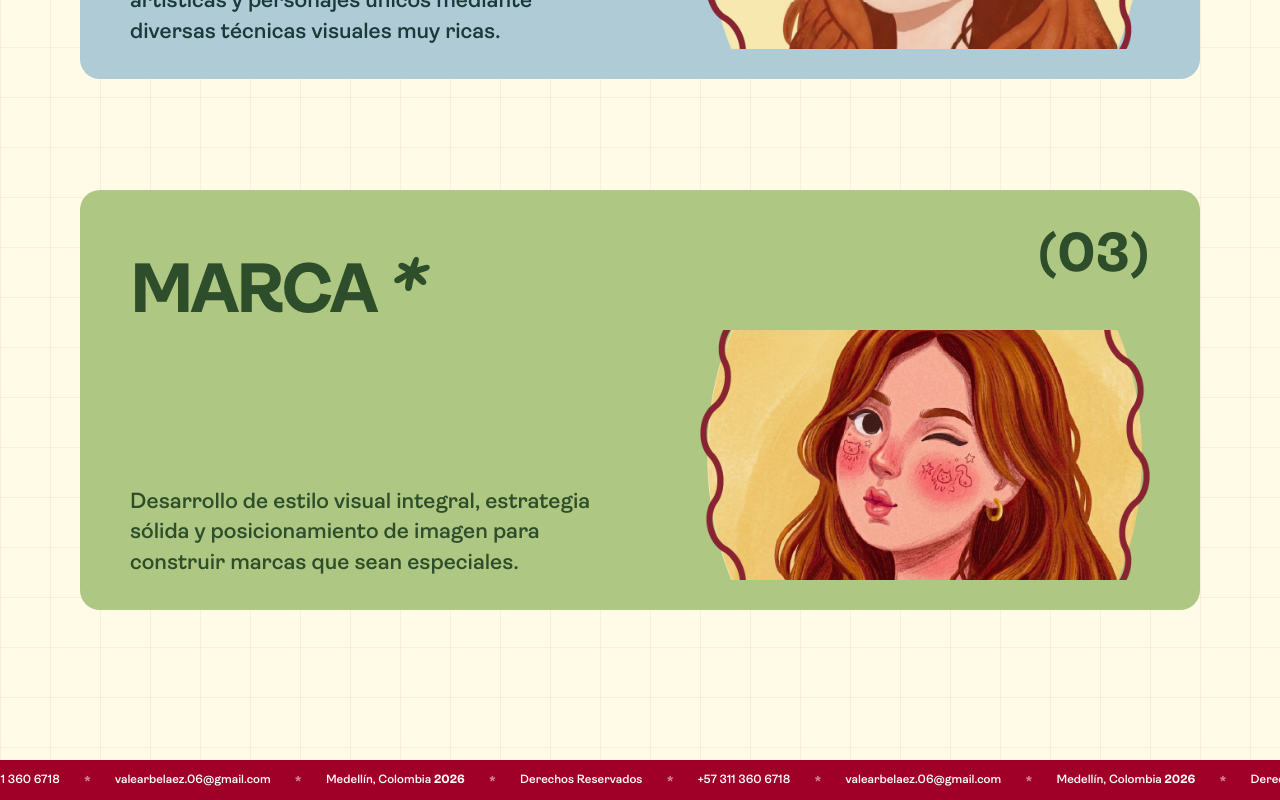
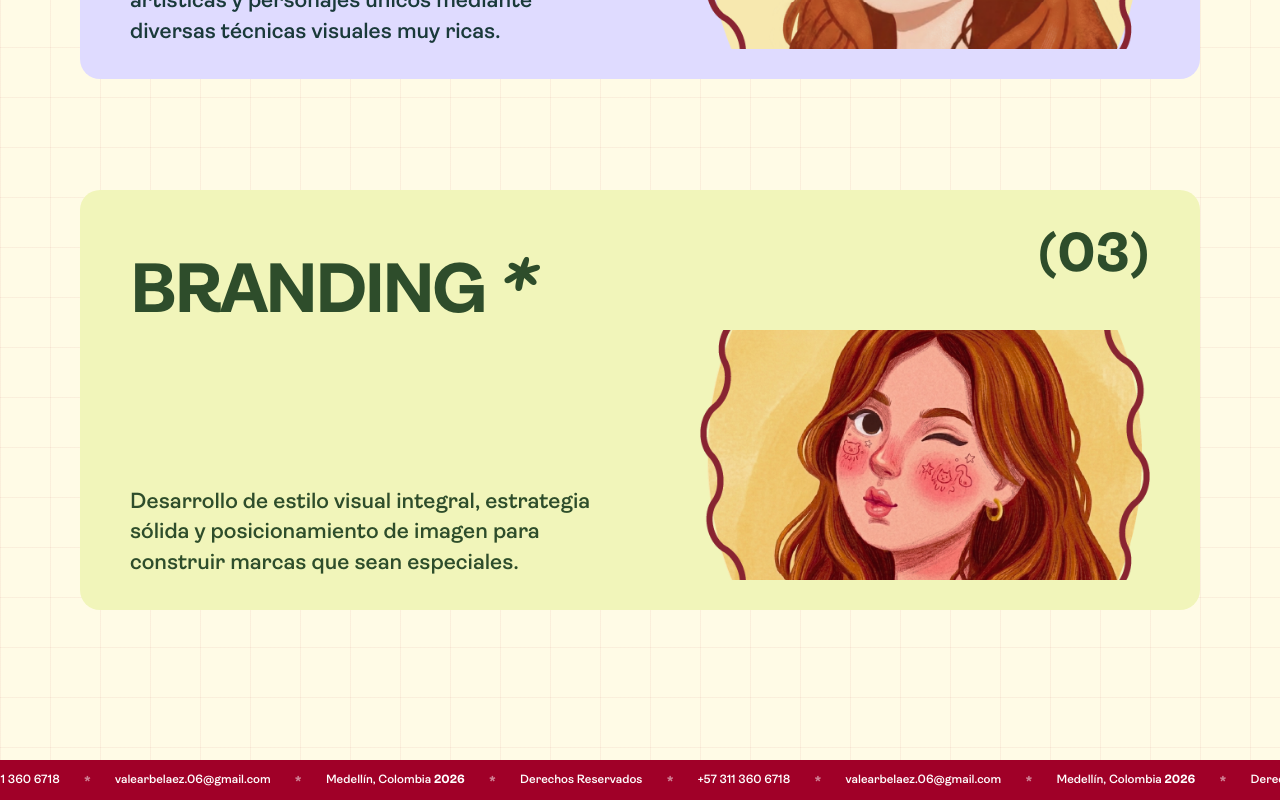
Before and after one commit to valenarb8/Portafolio, a React (Vite) app: page / in a window 1280 px wide. Shown: the part 1868-2668 px from the top of the page. Built offline with nearby package versions, Linux system fonts and the light colour scheme.

Commit message:
cambios a los colores

```diff
--- a/src/components/HomePage.tsx
+++ b/src/components/HomePage.tsx
@@ -44,7 +44,7 @@ const HomePage: React.FC<HomePageProps> = ({ onNavigateToProjects, onHideNav })
       number: '(01)',
       desc: 'Diseño de piezas gráficas y exploración visual estructurada para crear publicaciones con una identidad muy auténtica.',
       image: profilePic,
-      bgColor: '#FFB8D1', // Pastel Pink
+      bgColor: '#FFD0DF', // New Pastel Pink
       textColor: '#8B002B' // Dark Red
     },
     {
@@ -53,16 +53,16 @@ const HomePage: React.FC<HomePageProps> = ({ onNavigateToProjects, onHideNav })
       number: '(02)',
       desc: 'Creación de imágenes envolventes, piezas artísticas y personajes únicos mediante diversas técnicas visuales muy ricas.',
       image: valen1,
-      bgColor: '#AECBD6', // Pastel Blue
+      bgColor: '#DFDBFF', // New Pastel Blue/Purple
       textColor: '#1A3A3A' // Dark Teal
     },
     {
-      id: 'MARCA',
-      title: 'Marca',
+      id: 'BRANDING',
+      title: 'Branding',
       number: '(03)',
       desc: 'Desarrollo de estilo visual integral, estrategia sólida y posicionamiento de imagen para construir marcas que sean especiales.',
       image: valen2,
-      bgColor: '#AEC782', // Pastel Green
+      bgColor: '#F1F5BA', // New Pastel Yellow/Green
       textColor: '#2E4D2B' // Dark Green
     }
   ];
--- a/src/components/ProjectsPage.tsx
+++ b/src/components/ProjectsPage.tsx
@@ -13,9 +13,9 @@ const ProjectsPage: React.FC<ProjectsPageProps> = ({ category, onProjectClick, o
 
   // Category specific colors matching the previous design
   const categoryColors: Record<string, string> = {
-    'EDITORIAL': '#FFB8D1',
-    'ILUSTRACIÓN': '#AECBD6',
-    'BRANDING': '#AEC782'
+    'EDITORIAL': '#FFD0DF',
+    'ILUSTRACIÓN': '#DFDBFF',
+    'BRANDING': '#F1F5BA'
   };
 
   const activeCategory = category.toUpperCase();
```
